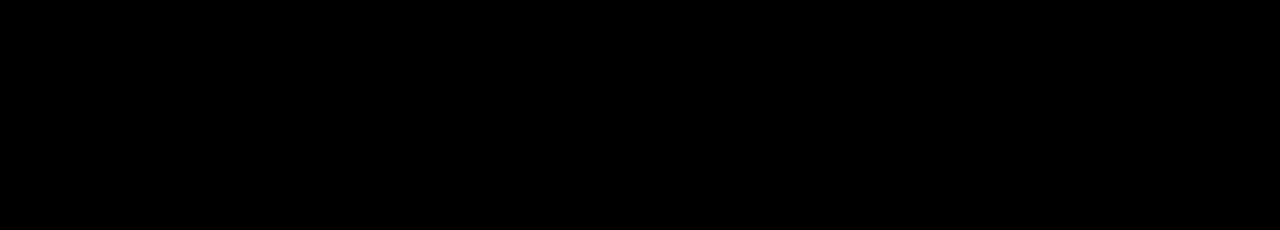
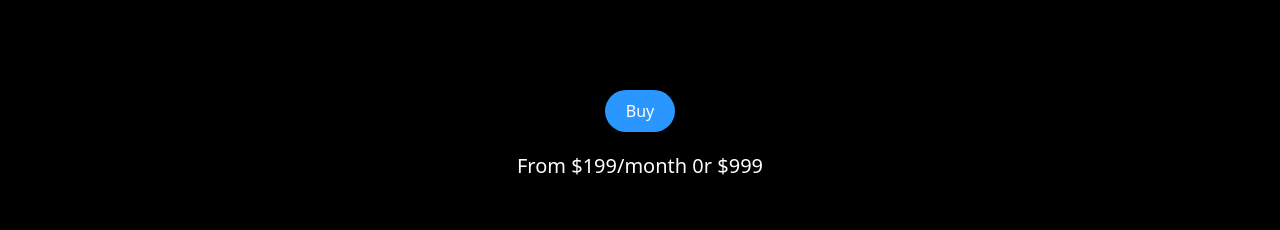
Before and after one commit to NazrulIslam-Chowdhury/apple-clone, a Next.js app: page / in a window 1280 px wide. Shown: the part 557-787 px from the top of the page. Built offline with nearby package versions, Linux system fonts and the light colour scheme.

Commit message:
Update Hero.tsx

```diff
--- a/components/Hero.tsx
+++ b/components/Hero.tsx
@@ -3,25 +3,37 @@ import { heroVideo, smallHeroVideo } from "@/lib/utils";
 import { useGSAP } from "@gsap/react";
 import gsap from "gsap";
 
-import React, { useState } from "react";
+import React, { useEffect, useState } from "react";
 
 const Hero = () => {
   const [videoSrc, setVideoSrc] = useState(
     window.innerWidth < 760 ? smallHeroVideo : heroVideo
   );
-const handleVideoSrc =()=>{
-  if(window.innerWidth < 760){
-    setVideoSrc(smallHeroVideo);
-  }else{
-    setVideoSrc(heroVideo);
-  }
-}
+  const handleVideoSrc = () => {
+    if (window.innerWidth < 760) {
+      setVideoSrc(smallHeroVideo);
+    } else {
+      setVideoSrc(heroVideo);
+    }
+  };
+
+  useEffect(() => {
+    window.addEventListener("resize", handleVideoSrc);
+    return () => {
+      window.removeEventListener("resize", handleVideoSrc);
+    };
+  }, []);
 
   useGSAP(() => {
     gsap.to("#hero", {
       opacity: 1,
       duration: 2,
       delay: 1.5,
+    });
+    gsap.to("#cta", {
+      opacity: 1,
+      y: -50,
+      delay: 2.2,
     });
   }, []);
 
@@ -44,6 +56,16 @@ const handleVideoSrc =()=>{
           </video>
         </div>
       </div>
+
+      <div
+        id="cta"
+        className="flex flex-col items-center opacity-0 translate-y-20"
+      >
+        <a href="#highlights" className="btn">
+          Buy
+        </a>
+        <p className="font-normal text-xl">From $199/month 0r $999</p>
+      </div>
     </section>
   );
 };
```
